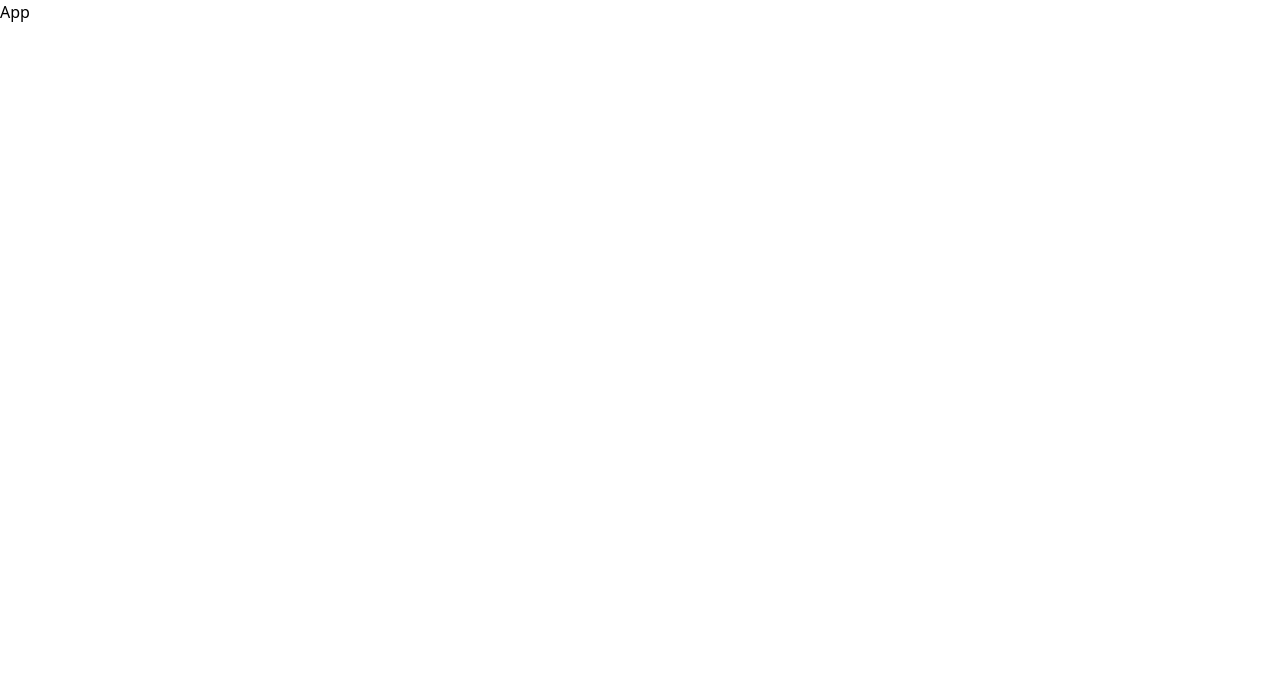
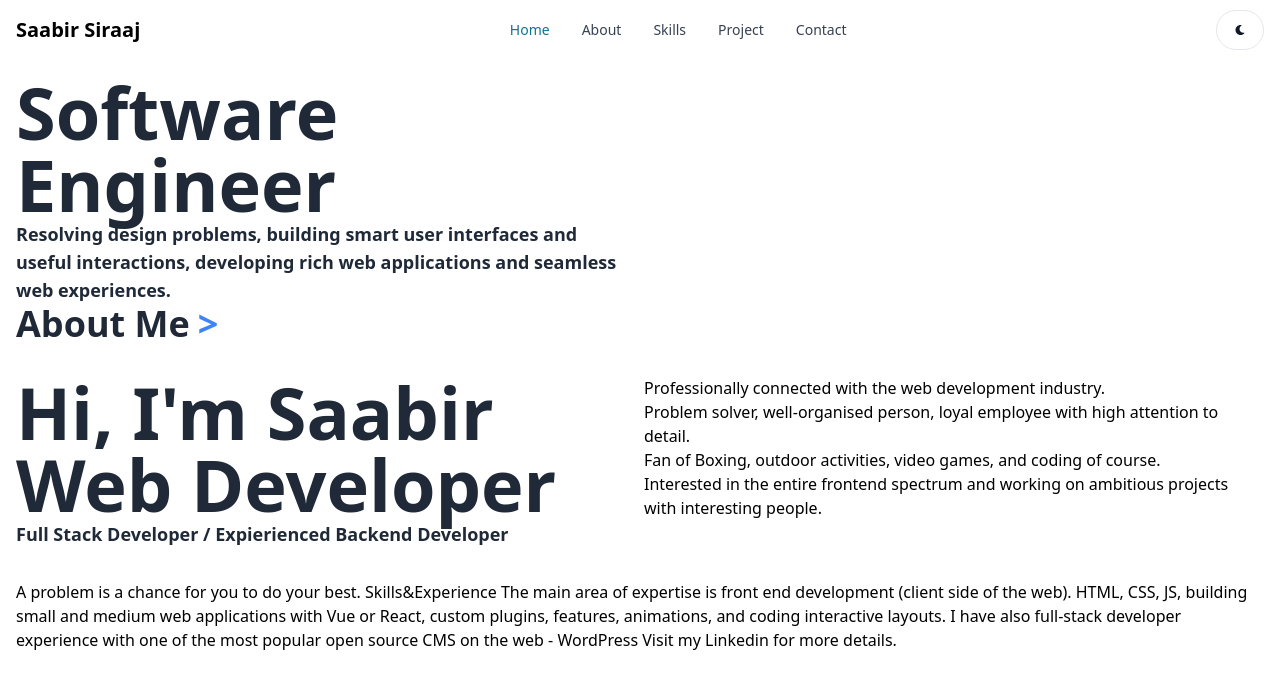
Before and after one commit to SSaabir/Portfolio, a React (Vite) app in the folder project/: page / in a window 1280 px wide. Shown: the top 688 px of the page. Built offline with nearby package versions, Linux system fonts and the light colour scheme.

Commit message:
some sections built

```diff
--- a/project/src/App.jsx
+++ b/project/src/App.jsx
@@ -1,7 +1,16 @@
 import React from 'react'
-
+import { BrowserRouter, Router, Route, Routes } from 'react-router-dom'
+import Header from './components/Header'
+import Home from './sections/home'
+import About from './sections/About'
+import Skills from './sections/Skills'
 export default function App() {
   return (
-    <div>App</div>
+    <BrowserRouter>
+    <Header />
+    <Home />
+    <About />
+    <Skills />
+    </BrowserRouter>
   )
 }
--- /dev/null
+++ b/project/src/components/Header.jsx
@@ -0,0 +1,41 @@
+import { Button, Navbar, TextInput } from 'flowbite-react'
+import { Link, useLocation } from 'react-router-dom'
+import { AiOutlineSearch } from 'react-icons/ai'
+import { FaMoon } from 'react-icons/fa'
+import React from 'react'
+
+export default function Header() {
+    const path= useLocation().pathname;
+  return (
+    <Navbar className='bg-transparent'>
+    <Link to="/" className='self-center whitespace-nowrap text-sm sm:text-xl font-semibold dark:text-white'>
+    <span>Saabir Siraaj</span>
+    </Link>
+
+    <div className='flex gap-2 md:order-2'>
+        <Button className='w-12 h-10 hidden sm:inline' color='gray' pill>
+            <FaMoon/>
+        </Button>
+
+        <Navbar.Toggle/>
+    </div>
+        <Navbar.Collapse>
+            <Navbar.Link active={path=="/"} as={'div'}>
+                <Link to='/'>Home</Link>
+            </Navbar.Link>
+            <Navbar.Link active={path=="/about"} as={'div'}>
+                <Link to='/about'>About</Link>
+            </Navbar.Link>
+            <Navbar.Link active={path=="/skills"} as={'div'}>
+                <Link to='/'>Skills</Link>
+            </Navbar.Link>
+            <Navbar.Link active={path=="/project"} as={'div'}>
+                <Link to='/'>Project</Link>
+            </Navbar.Link>
+            <Navbar.Link active={path=="/contact"} as={'div'}>
+                <Link to='/'>Contact</Link>
+            </Navbar.Link>
+        </Navbar.Collapse>
+    </Navbar>
+  )
+}
--- /dev/null
+++ b/project/src/sections/About.jsx
@@ -0,0 +1,27 @@
+import React from 'react'
+
+export default function About() {
+  return (
+    <section className="flex gap-2 justify-center py-4 px-4">
+    <div className="flex-1 text-left">
+      <span className="text-7xl font-semibold text-gray-800 hover:text-blue-500 transition-all">
+      Hi, I'm Saabir <br />Web Developer
+      </span>
+      <br />
+      <p className="text-lg font-semibold text-gray-800">
+        Full Stack Developer / Expierienced Backend Developer</p>
+
+    </div>
+    <div className='flex-1'>
+        <p>Professionally connected with the web development industry.
+</p>
+<p>Problem solver, well-organised person, loyal employee with high attention to detail.</p>
+<p>Fan of Boxing, outdoor activities, video games, and coding of course.
+</p>
+<p>
+Interested in the entire frontend spectrum and working on ambitious projects with interesting people.
+</p>
+</div>
+  </section>
+  )
+}
--- /dev/null
+++ b/project/src/sections/Home.jsx
@@ -0,0 +1,25 @@
+import React from 'react'
+import { Link } from 'react-router-dom'
+
+export default function Home() {
+    return (
+      <section className="flex gap-2 justify-center py-4 px-4">
+        <div className="flex-1 text-left">
+          <span className="text-7xl font-semibold text-gray-800 hover:text-blue-500 transition-all">
+            Software Engineer
+          </span>
+          <br />
+          <p className="text-lg font-semibold text-gray-800">
+            Resolving design problems, building smart user interfaces and useful interactions, developing rich web applications and seamless web experiences.
+            <Link
+          to="/About"
+          className="flex items-center text-4xl font-bold text-gray-800 hover:text-blue-500 transition-colors"
+        >
+          About Me <span className="ml-2 text-blue-500 hover:text-blue-700">&gt;</span>
+        </Link></p>
+
+        </div>
+        <div className='flex-1'><span></span></div>
+      </section>
+    );
+  }
--- /dev/null
+++ b/project/src/sections/Skills.jsx
@@ -0,0 +1,16 @@
+import React from 'react'
+
+export default function Skills() {
+  return (
+    <section className="flex gap-2 justify-center items-center py-4 px-4">
+          <div>A problem is a chance for you to do your best.
+    Skills&Experience
+    The main area of expertise is front end development (client side of the web).
+
+    HTML, CSS, JS, building small and medium web applications with Vue or React, custom plugins, features, animations, and coding interactive layouts. I have also full-stack developer experience with one of the most popular open source CMS on the web - WordPress
+
+    Visit my Linkedin for more details.</div>
+      </section>
+
+  )
+}
```
